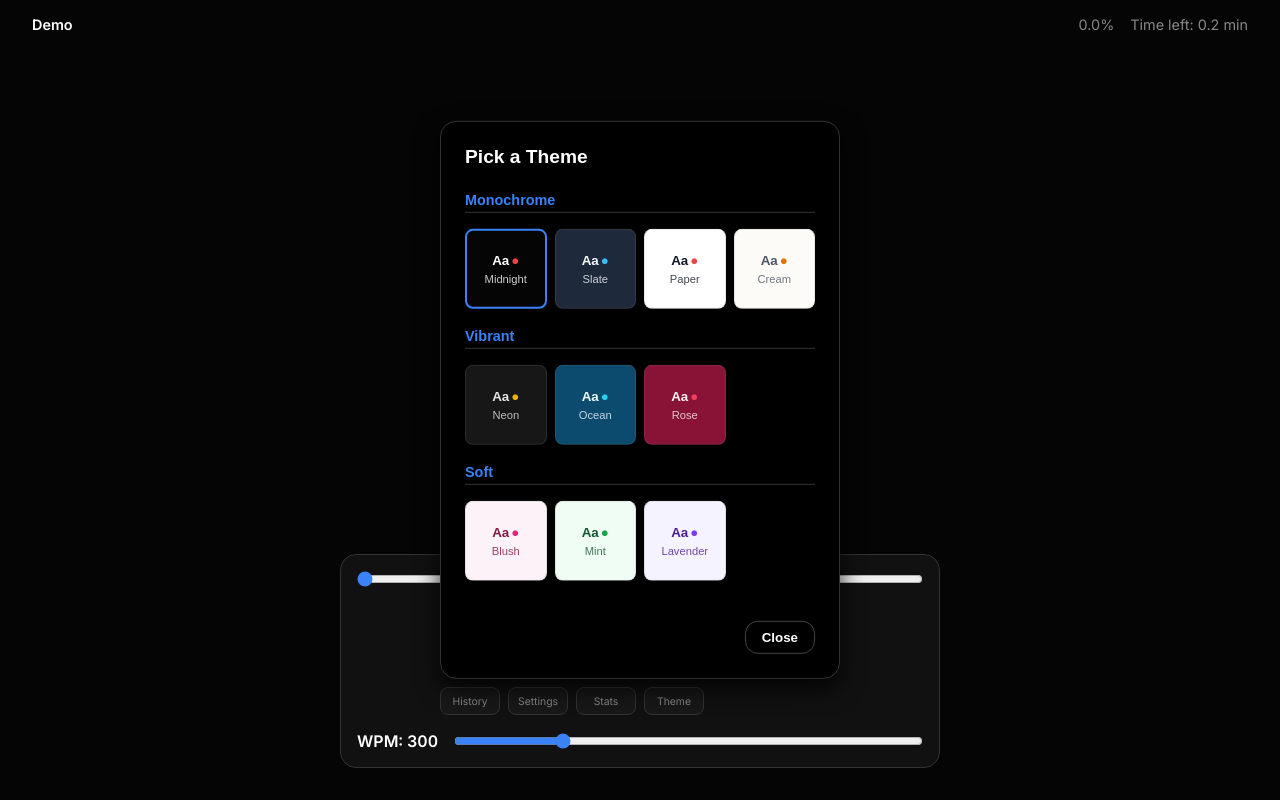
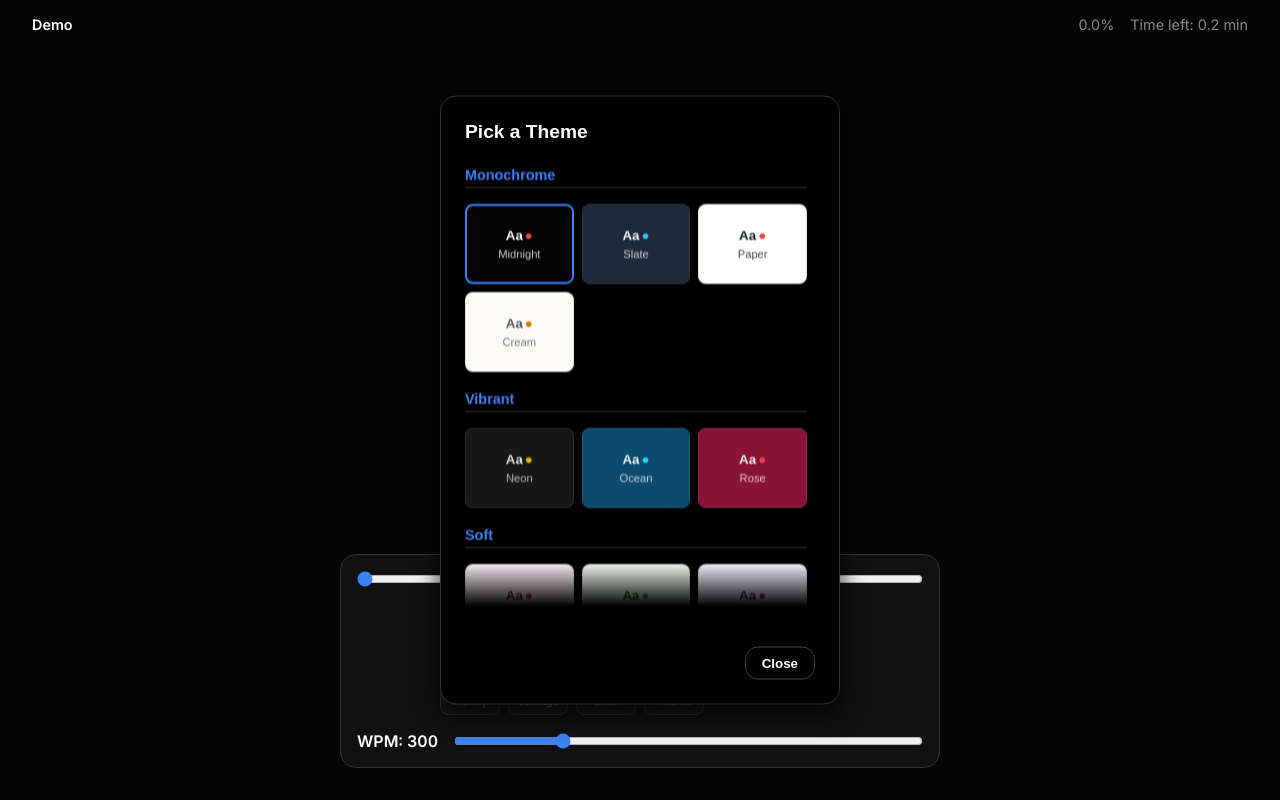
Before and after one commit to ejber-ozkan/FastReader, a React (Vite) app: page / in a window 1280 px wide. Both pictures are taken after a click on the button "Theme". Built offline with nearby package versions, Linux system fonts and the light colour scheme.

Commit message:
feat: Introduce user settings, theme customization, history list, and playback controls.

```diff
--- a/src/App.tsx
+++ b/src/App.tsx
@@ -7,6 +7,7 @@ import { StatsMenu } from './components/StatsMenu';
 import { ThemeMenu } from './components/ThemeMenu';
 import { useRSVP } from './hooks/useRSVP';
 import { useTheme } from './hooks/useTheme';
+import { useSettings } from './hooks/useSettings';
 import { parseFile } from './utils/fileLoader';
 import { saveBook, updateProgress, getRecentBooks, getBook } from './utils/storage';
 import { updateStats, incrementSessions } from './utils/stats';
@@ -34,12 +35,16 @@ function App() {
   // Theme Hook
   const { theme, updateTheme } = useTheme();
 
-  // Settings that were local, now pulled up or managed alongside
-  const [pausesOn, setPausesOn] = useState(true);
-  const [loopOn, setLoopOn] = useState(false);
-  const [autoAccelerate, setAutoAccelerate] = useState(false);
+  // Settings Hook (Persistent)
+  const {
+    pausesOn,
+    loopOn,
+    autoAccelerate,
+    wpm: savedWpm,
+    updateSettings
+  } = useSettings();
 
-  // Session Stats
+  const [autoAccelPulse, setAutoAccelPulse] = useState(false); // Visual cue
 
   // Session Stats
   const [sessionWordsRead, setSessionWordsRead] = useState(0);
@@ -55,9 +60,14 @@ function App() {
     setProgress,
     wordsLeft,
     index
-  } = useRSVP({ content, initialWPM: 300 });
+  } = useRSVP({ content, initialWPM: savedWpm });
 
   const [isDragging, setIsDragging] = useState(false);
+
+  // Sync WPM to storage
+  useEffect(() => {
+    updateSettings({ wpm });
+  }, [wpm]);
 
   // Auto-save progress
   useEffect(() => {
@@ -105,6 +115,9 @@ function App() {
           if (accelTimerRef.current >= 60) {
             setWpm((prev: number) => Math.min(prev + 10, 1000));
             accelTimerRef.current = 0;
+            // Trigger pulse
+            setAutoAccelPulse(true);
+            setTimeout(() => setAutoAccelPulse(false), 2000);
           }
         } else {
           accelTimerRef.current = 0;
@@ -115,8 +128,9 @@ function App() {
     } else {
       setSessionStartTime(null);
       setShowPauseSuggestion(false);
+      accelTimerRef.current = 0;
     }
-  }, [isPlaying, sessionStartTime, wpm]);
+  }, [isPlaying, sessionStartTime, wpm, autoAccelerate]);
 
   const toggleHistory = async () => {
     if (!showHistory) {
@@ -302,11 +316,11 @@ function App() {
           currentTheme={theme}
           onUpdateTheme={updateTheme}
           pausesOn={pausesOn}
-          setPausesOn={setPausesOn}
+          setPausesOn={(v) => updateSettings({ pausesOn: v })}
           loopOn={loopOn}
-          setLoopOn={setLoopOn}
+          setLoopOn={(v) => updateSettings({ loopOn: v })}
           autoAccelerate={autoAccelerate}
-          setAutoAccelerate={setAutoAccelerate}
+          setAutoAccelerate={(v) => updateSettings({ autoAccelerate: v })}
         />
       ) : showTheme ? (
         <ThemeMenu onClose={() => setShowTheme(false)} currentTheme={theme} onUpdateTheme={updateTheme} />
@@ -400,6 +414,7 @@ function App() {
           onStatsClick={toggleStats}
           onThemeClick={toggleTheme}
           disabled={showHistory || showSettings || showStats || showTheme}
+          autoAccelPulse={autoAccelPulse}
         />
       </div>
     </main>
--- a/src/components/Controls.module.css
+++ b/src/components/Controls.module.css
@@ -149,3 +149,26 @@
 .settingsBtn:hover {
     color: var(--color-text);
 }
+
+@keyframes pulseHighlight {
+    0% {
+        box-shadow: 0 0 0 0 rgba(239, 68, 68, 0.7);
+        transform: scale(1);
+    }
+
+    50% {
+        box-shadow: 0 0 10px 5px rgba(239, 68, 68, 0);
+        transform: scale(1.1);
+        color: var(--color-primary);
+        border-color: var(--color-primary);
+    }
+
+    100% {
+        box-shadow: 0 0 0 0 rgba(239, 68, 68, 0);
+        transform: scale(1);
+    }
+}
+
+.pulsing {
+    animation: pulseHighlight 2s ease-in-out;
+}
--- a/src/components/Controls.tsx
+++ b/src/components/Controls.tsx
@@ -14,6 +14,7 @@ interface ControlsProps {
     onStatsClick?: () => void;
     onThemeClick?: () => void;
     disabled?: boolean;
+    autoAccelPulse?: boolean;
 }
 
 export const Controls: React.FC<ControlsProps> = ({
@@ -27,7 +28,8 @@ export const Controls: React.FC<ControlsProps> = ({
     onSettingsClick,
     onStatsClick,
     onThemeClick,
-    disabled = false
+    disabled = false,
+    autoAccelPulse = false
 }) => {
     return (
         <div className={styles.controlsContainer}>
@@ -65,12 +67,11 @@ export const Controls: React.FC<ControlsProps> = ({
                 </button>
 
                 <button
-                    className={styles.speedBtn}
                     onClick={() => onWpmChange(Math.min(1000, wpm + 25))}
                     disabled={disabled}
                     title="Faster (+25)"
                 >
-                    <span style={{ fontSize: '1.2rem', fontWeight: 'bold' }}>+</span>
+                    <span style={{ fontSize: '1.2rem', fontWeight: 'bold' }} className={autoAccelPulse ? styles.pulsing : ''}>+</span>
                 </button>
 
                 <button className={styles.iconBtn} onClick={() => { }} title="Forward 30s" disabled={disabled}>
@@ -90,7 +91,7 @@ export const Controls: React.FC<ControlsProps> = ({
 
             {/* WPM Control */}
             <div className={styles.wpmControl}>
-                <span className={styles.label}>WPM: {wpm}</span>
+                <span className={`${styles.label} ${autoAccelPulse ? styles.pulsing : ''}`}>WPM: {wpm}</span>
                 <input
                     type="range"
                     min="100"
--- a/src/components/HistoryList.module.css
+++ b/src/components/HistoryList.module.css
@@ -1,16 +1,21 @@
 .container {
-    padding: 2rem;
-    width: 100%;
+    position: fixed;
+    top: 50%;
+    left: 50%;
+    transform: translate(-50%, -50%);
+    width: 90%;
     max-width: 600px;
-    height: 100%;
-    max-height: 70vh;
+    height: auto;
+    max-height: 80vh;
     display: flex;
     flex-direction: column;
-    background: rgba(18, 18, 18, 0.95);
+    background: rgba(18, 18, 18, 0.98);
     backdrop-filter: blur(10px);
     border-radius: 1rem;
     border: 1px solid var(--color-border);
-    margin: 1rem;
+    padding: 2rem;
+    z-index: 1000;
+    box-shadow: 0 10px 40px rgba(0, 0, 0, 0.5);
 }
 
 .header {
--- a/src/components/SettingsMenu.module.css
+++ b/src/components/SettingsMenu.module.css
@@ -33,6 +33,36 @@
     display: flex;
     flex-direction: column;
     gap: 1.2rem;
+}
+
+.scrollable {
+    max-height: 55vh;
+    overflow-y: auto;
+    padding-right: 0.5rem;
+    /* Space for scrollbar */
+    padding-bottom: 2rem;
+    /* Ensure last item is fully visible when scrolled to bottom */
+
+    /* Scroll Hint Fade */
+    mask-image: linear-gradient(to bottom, black 90%, transparent 100%);
+    -webkit-mask-image: linear-gradient(to bottom, black 90%, transparent 100%);
+
+    /* Custom Scrollbar for better visibility */
+    scrollbar-width: thin;
+    scrollbar-color: #444 transparent;
+}
+
+.scrollable::-webkit-scrollbar {
+    width: 6px;
+}
+
+.scrollable::-webkit-scrollbar-track {
+    background: transparent;
+}
+
+.scrollable::-webkit-scrollbar-thumb {
+    background-color: #444;
+    border-radius: 20px;
 }
 
 .row {
--- a/src/components/ThemeMenu.tsx
+++ b/src/components/ThemeMenu.tsx
@@ -25,7 +25,7 @@ export const ThemeMenu: React.FC<ThemeMenuProps> = ({ onClose, currentTheme, onU
                 <h2>Pick a Theme</h2>
             </div>
 
-            <div className={styles.controls} style={{ maxHeight: '60vh', overflowY: 'auto' }}>
+            <div className={`${styles.controls} ${styles.scrollable}`}>
                 {THEME_PRESETS.map(group => (
                     <div key={group.name} className={styles.controlGroup}>
                         <label style={{ color: 'var(--color-primary)', borderBottom: '1px solid var(--color-border)', width: '100%', display: 'block', paddingBottom: '0.25rem', marginBottom: '0.5rem' }}>{group.name}</label>
@@ -71,6 +71,53 @@ export const ThemeMenu: React.FC<ThemeMenuProps> = ({ onClose, currentTheme, onU
                         </div>
                     </div>
                 ))}
+
+                <hr style={{ borderColor: '#333', margin: '1rem 0', opacity: 0.5 }} />
+
+                {/* Custom Colors */}
+                <h3 style={{ fontSize: '1rem', marginBottom: '1rem', color: '#fff' }}>Custom Colors</h3>
+
+                <div className={styles.controlGroup}>
+                    <label>Screen</label>
+                    <div className={styles.colorRow}>
+                        <div className={styles.colorPreview} style={{ background: currentTheme.bgColor }} />
+                        <input
+                            type="text"
+                            value={currentTheme.bgColor}
+                            onChange={(e) => onUpdateTheme({ bgColor: e.target.value })}
+                            className={styles.colorInput}
+                        />
+                        <input type="color" value={currentTheme.bgColor} onChange={(e) => onUpdateTheme({ bgColor: e.target.value })} className={styles.nativePicker} />
+                    </div>
+                </div>
+
+                <div className={styles.controlGroup}>
+                    <label>Text</label>
+                    <div className={styles.colorRow}>
+                        <div className={styles.colorPreview} style={{ background: currentTheme.textColor }} />
+                        <input
+                            type="text"
+                            value={currentTheme.textColor}
+                            onChange={(e) => onUpdateTheme({ textColor: e.target.value })}
+                            className={styles.colorInput}
+                        />
+                        <input type="color" value={currentTheme.textColor} onChange={(e) => onUpdateTheme({ textColor: e.target.value })} className={styles.nativePicker} />
+                    </div>
+                </div>
+
+                <div className={styles.controlGroup}>
+                    <label>Focus</label>
+                    <div className={styles.colorRow}>
+                        <div className={styles.colorPreview} style={{ background: currentTheme.focusColor }} />
+                        <input
+                            type="text"
+                            value={currentTheme.focusColor}
+                            onChange={(e) => onUpdateTheme({ focusColor: e.target.value })}
+                            className={styles.colorInput}
+                        />
+                        <input type="color" value={currentTheme.focusColor} onChange={(e) => onUpdateTheme({ focusColor: e.target.value })} className={styles.nativePicker} />
+                    </div>
+                </div>
             </div>
 
             <div className={styles.actions}>
--- /dev/null
+++ b/src/hooks/useSettings.ts
@@ -0,0 +1,42 @@
+import { useState, useEffect } from 'react';
+
+const SETTINGS_KEY = 'FastReader_Settings';
+
+export interface AppSettings {
+    pausesOn: boolean;
+    loopOn: boolean;
+    autoAccelerate: boolean;
+    wpm: number;
+}
+
+const DEFAULT_SETTINGS: AppSettings = {
+    pausesOn: true,
+    loopOn: false,
+    autoAccelerate: false,
+    wpm: 300
+};
+
+export const useSettings = () => {
+    const [settings, setSettings] = useState<AppSettings>(() => {
+        try {
+            const stored = localStorage.getItem(SETTINGS_KEY);
+            return stored ? { ...DEFAULT_SETTINGS, ...JSON.parse(stored) } : DEFAULT_SETTINGS;
+        } catch (e) {
+            console.warn("Failed to load settings:", e);
+            return DEFAULT_SETTINGS;
+        }
+    });
+
+    const updateSettings = (updates: Partial<AppSettings>) => {
+        setSettings(prev => {
+            const newSettings = { ...prev, ...updates };
+            localStorage.setItem(SETTINGS_KEY, JSON.stringify(newSettings));
+            return newSettings;
+        });
+    };
+
+    return {
+        ...settings,
+        updateSettings
+    };
+};
```
Also changed, not shown: src/components/SettingsMenu.tsx (+2 -54 lines).
